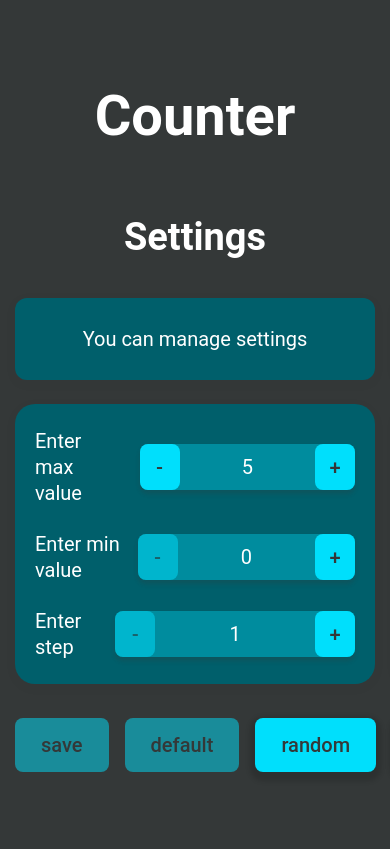
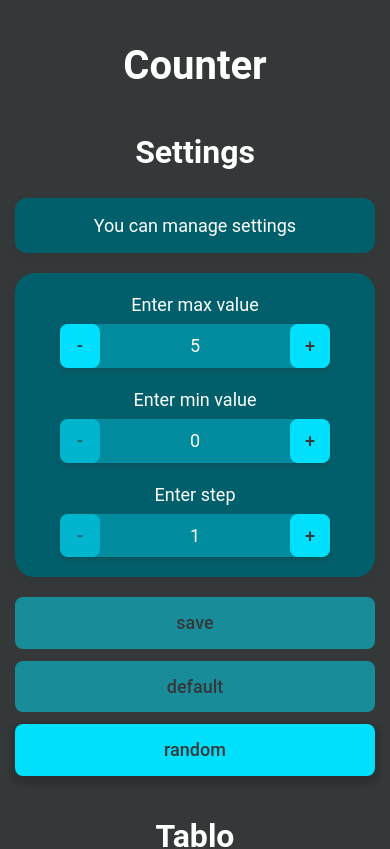
Before and after one commit to Anna-Bekreneva/counter, a React (Create React App) app: page / in a window 390 px wide. Shown: the top 849 px of the page. Built offline with nearby package versions, Linux system fonts and the light colour scheme.

Commit message:
added adaptive

```diff
--- a/src/App.tsx
+++ b/src/App.tsx
@@ -36,12 +36,14 @@ function App () {
 			if (counter <= maxNumber - stepNumber && counter >= minNumber) {
 				setCounter((actual) => actual + stepNumber)
 				setIncPressed((actual) => actual + 1)
+				!isRunStatistics && setIsRunStatistics(true)
 			}
 		}
 
 		if (type === 'dec') {
 			counter > minNumber && setCounter((actual) => actual - stepNumber)
 			setDecPressed((actual) => actual + 1)
+			!isRunStatistics && setIsRunStatistics(true)
 		}
 
 		if (type === 'res') {
--- a/src/components/Counter/Statistics.tsx
+++ b/src/components/Counter/Statistics.tsx
@@ -25,10 +25,10 @@ export const Statistics: React.FC<StaticsPropsType> = (props) => {
 				</p>
 			</div>
 			<div className='statistics__right'>
-				<p className='statistics__text'> the button «inc» was pressed
+				<p className='statistics__text'> the button «inc» was pressed:
 					<span className='statistics__accent'>{' ' + props.incPressed}</span>
 				</p>
-				<p className='statistics__text'> the button «dec» was pressed
+				<p className='statistics__text'> the button «dec» was pressed:
 					<span className='statistics__accent'>{' ' + props.decPressed}</span>
 				</p>
 			</div>
--- a/src/styles/counter.css
+++ b/src/styles/counter.css
@@ -23,3 +23,19 @@
     left: 50%;
     transform: translateX(-50%);
 }
+
+@media(max-width: 1200px) {
+    .counter-tablo__number {
+        font-size: 40px;
+    }
+
+    .counter-tablo {
+        height: 200px;
+    }
+}
+
+@media(max-width: 580px) {
+    .counter-tablo__number {
+        font-size: 32px;
+    }
+}
--- a/src/styles/global.css
+++ b/src/styles/global.css
@@ -3,7 +3,7 @@ body {
     color: #ffffff;
     line-height: 1.3;
     font-weight: 400;
-    font-size: 20px;
+    font-size: 18px;
     font-family: 'Montserrat', 'Roboto', sans-serif;
 }
 
@@ -12,7 +12,7 @@ body {
     flex-direction: column;
     min-height: 100vh;
     overflow: hidden;
-    padding-top: 80px;
+    padding: 80px 0;
 }
 
 .container {
@@ -58,6 +58,7 @@ body {
     background-color: #005f6b;
     margin-bottom: 24px;
     border-radius: 12px;
+    padding: 16px;
     min-height: 82px;
     height: auto;
 }
@@ -151,3 +152,52 @@ body {
 .management__button:not(:last-child) {
     margin-right: 16px;
 }
+
+@media(max-width: 1200px) {
+    .body {
+        font-size: 18px;
+    }
+
+    .wrapper {
+        padding: 40px 0;
+    }
+
+    .heading {
+        font-size: 40px;
+        margin-bottom: 40px;
+    }
+
+    .title {
+        font-size: 32px;
+        margin-bottom: 24px;
+    }
+
+    .wrapper__container {
+        flex-direction: column;
+        align-items: center;
+    }
+
+    .tablo {
+        height: auto;
+        margin-bottom: 20px;
+    }
+
+    .tablo--mini {
+        min-height: auto;
+    }
+}
+
+@media(max-width: 580px) {
+    .management {
+        flex-direction: column;
+    }
+
+    .management__button {
+        width: 100%;
+    }
+
+    .management__button:not(:last-child) {
+        margin-right: 0;
+        margin-bottom: 12px;
+    }
+}
--- a/src/styles/remained.css
+++ b/src/styles/remained.css
@@ -1,10 +1,9 @@
 .remained {
     display: flex;
+    justify-content: center;
     position: absolute;
     bottom: 20px;
-    left: 50%;
     align-items: center;
-    transform: translateX(-50%);
 }
 
 .remained__text {
@@ -14,3 +13,9 @@
 .remained__button {
     padding: 8px 16px;
 }
+
+@media(max-width: 580px) {
+    .remained {
+        bottom: 16px;
+    }
+}
--- a/src/styles/settings.css
+++ b/src/styles/settings.css
@@ -85,3 +85,25 @@
 .settings__input::-webkit-inner-spin-button {
     display: none;
 }
+
+@media(max-width: 1200px) {
+    .settings {
+        margin-right: 0;
+        margin-bottom: 40px;
+    }
+}
+
+@media(max-width: 580px) {
+    .settings__item {
+        flex-direction: column;
+    }
+
+    .settings__label {
+        margin-right: 0;
+        margin-bottom: 8px;
+    }
+
+    .settings__content:not(:last-child) {
+        margin-bottom: 20px;
+    }
+}
--- a/src/styles/statistics.css
+++ b/src/styles/statistics.css
@@ -18,3 +18,14 @@
     text-align: center;
     width: 100%;
 }
+
+@media(max-width: 580px) {
+    .statistics {
+        flex-direction: column;
+    }
+
+    .statistics__left {
+        margin-right: 0;
+        margin-bottom: 16px;
+    }
+}
```
